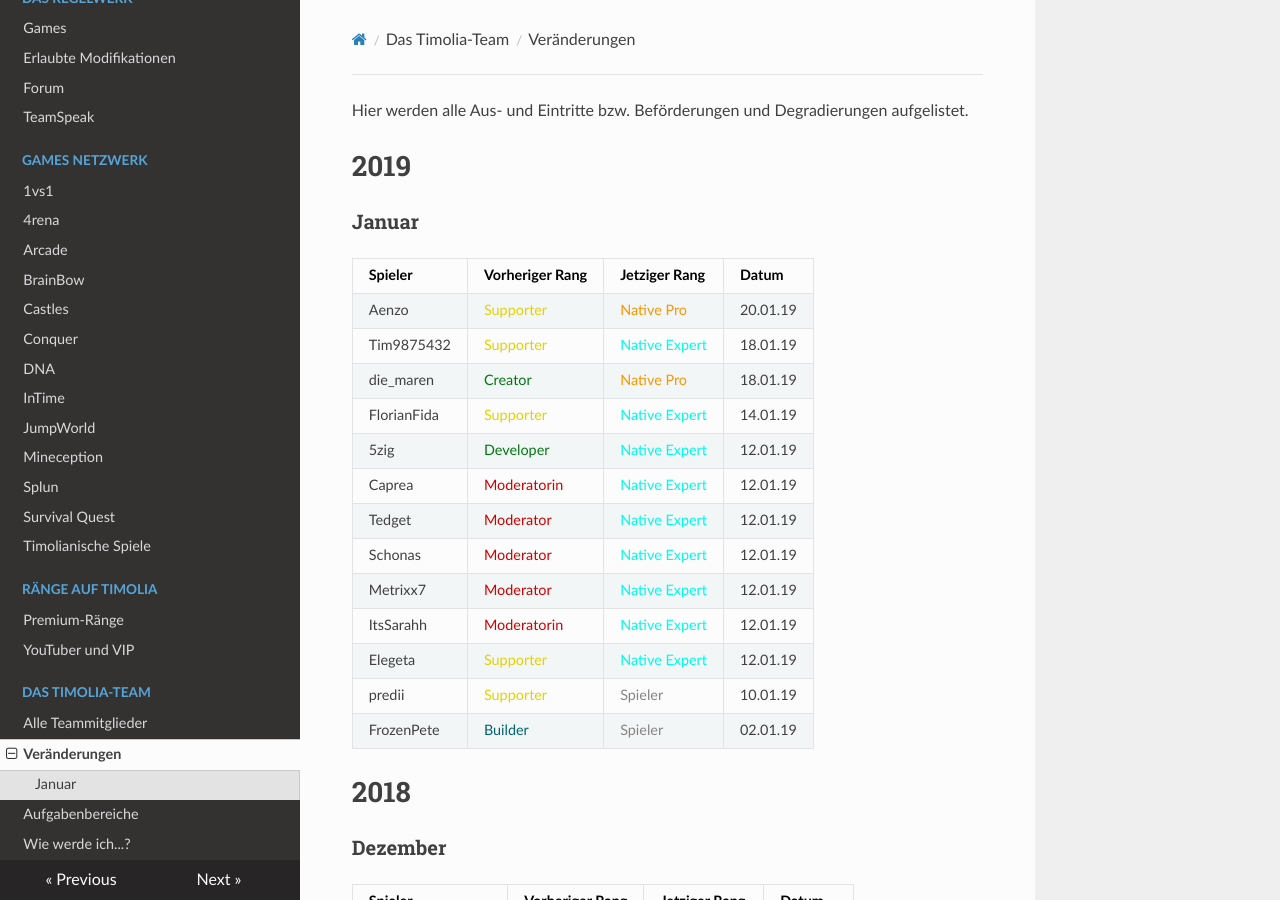
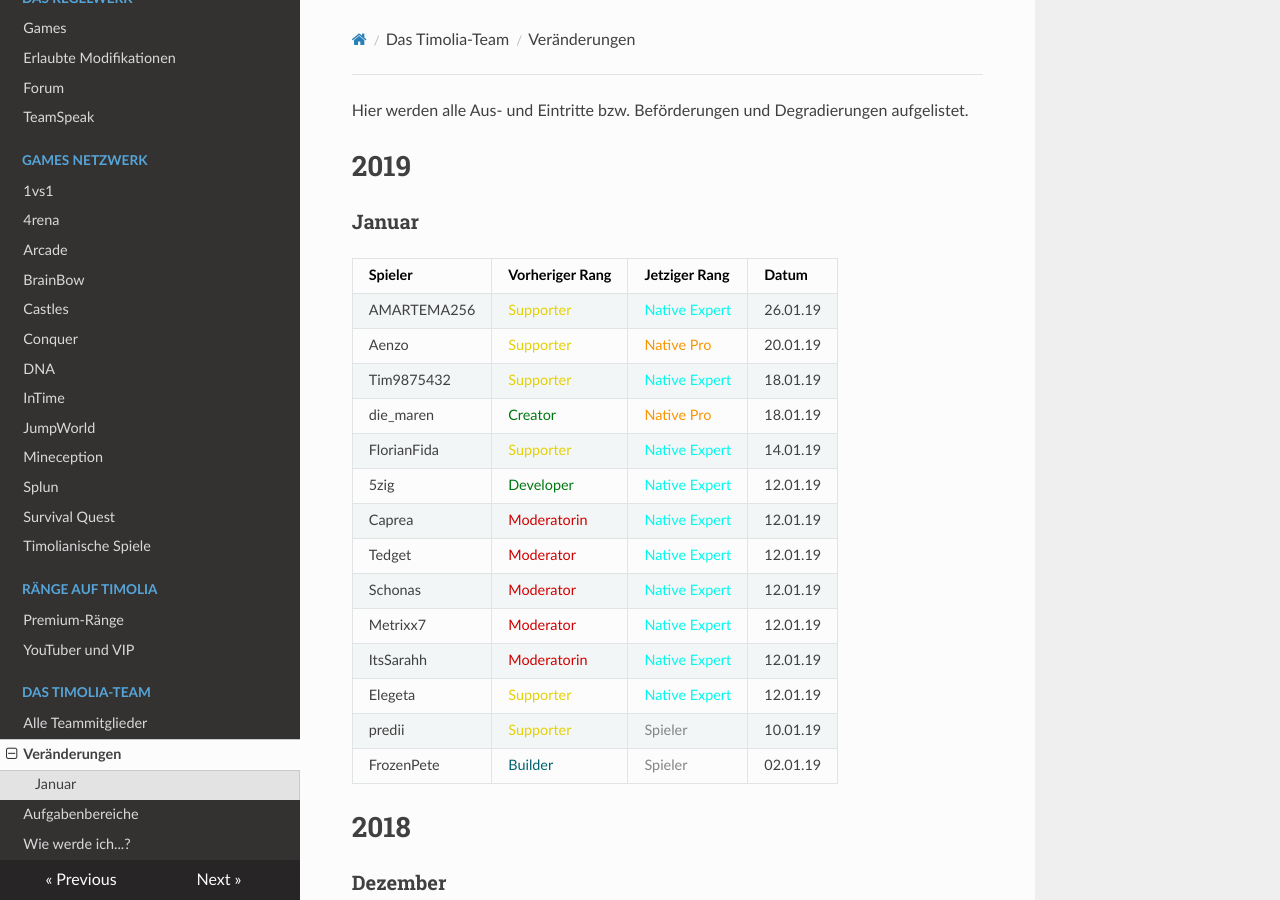
Before and after one commit to TimoliaDE/HowTo, an MkDocs documentation site: the page built from docs/team/changes.md, in a window 1280 px wide and 900 px high. Built offline with MkDocs 1.6.1, drawn with Linux system fonts in a browser that asks for light colours; nearby versions of some CDN libraries; old or Windows-style settings are respelled for this version of MkDocs.

Commit message:
Update changes.md

```diff
--- a/docs/team/changes.md
+++ b/docs/team/changes.md
@@ -5,6 +5,7 @@ Hier werden alle Aus- und Eintritte bzw. Beförderungen und Degradierungen aufge
 ###  <strong>Januar</strong>
 | Spieler | Vorheriger Rang | Jetziger Rang | Datum |
 | ------ | ------ | ------ | ------ |
+| AMARTEMA256 | <span style="color:#E4D100">Supporter</span> | <span style="color:#00F9EC">Native Expert</span> | 26.01.19 |
 | Aenzo | <span style="color:#E4D100">Supporter</span> | <span style="color:#F99500">Native Pro</span> | 20.01.19 |
 | Tim9875432 | <span style="color:#E4D100">Supporter</span> | <span style="color:#00F9EC">Native Expert</span> | 18.01.19 |
 | die_maren | <span style="color:#007812">Creator</span> | <span style="color:#F99500">Native Pro</span> | 18.01.19 |
```
